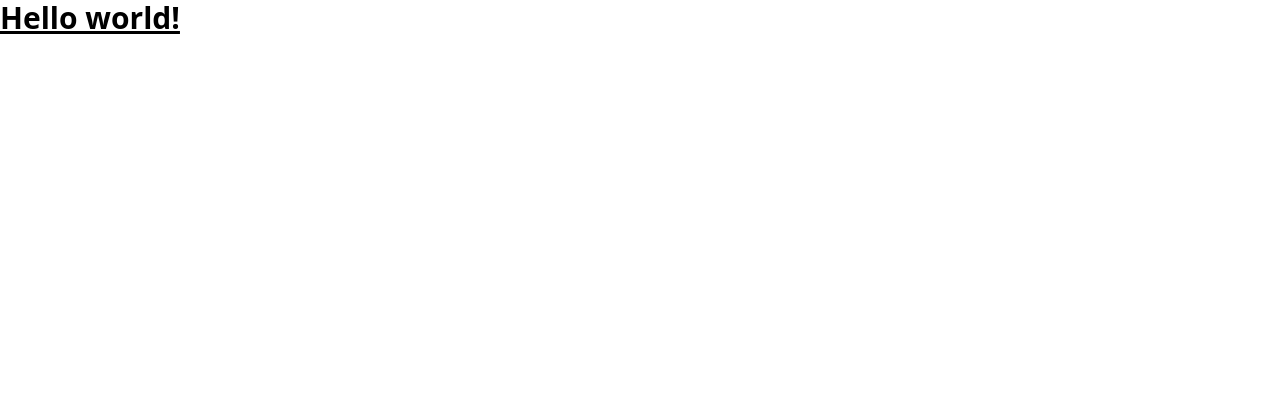
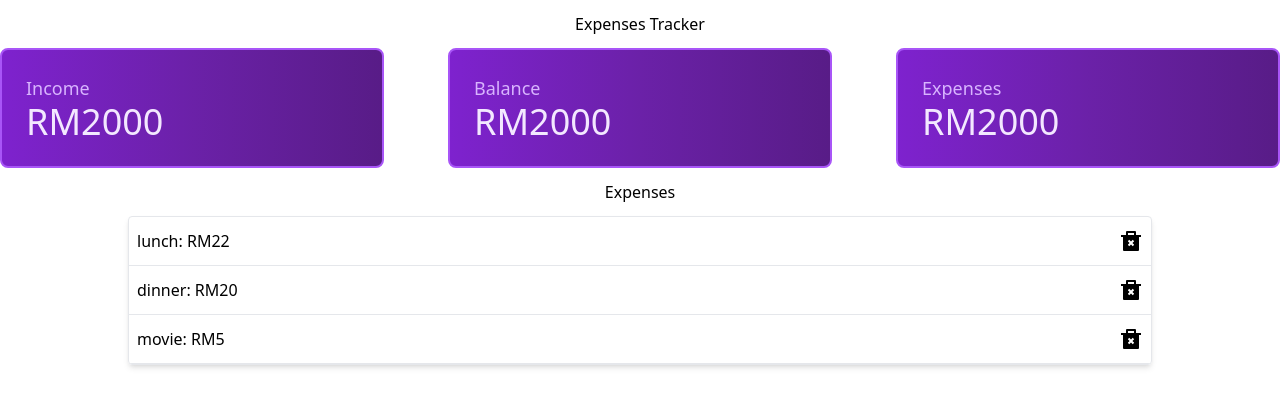
Before and after one commit to lefty93/exptrack, a React (Create React App) app: page / in a window 1280 px wide. Shown: the top 406 px of the page. Built offline with nearby package versions, Linux system fonts and the light colour scheme.

Commit message:
Add components

```diff
--- a/package.json
+++ b/package.json
@@ -8,6 +8,7 @@
     "@testing-library/user-event": "^13.5.0",
     "react": "^18.2.0",
     "react-dom": "^18.2.0",
+    "react-icons": "^4.7.1",
     "react-scripts": "5.0.1",
     "uuid": "^9.0.0",
     "web-vitals": "^2.1.4"
--- a/src/App.js
+++ b/src/App.js
@@ -1,5 +1,31 @@
+import Income from "./components/Income";
+import Balance from "./components/Balance";
+import TotalExpenses from "./components/TotalExpenses";
+import ExpenseList from "./components/ExpenseList";
+
 function App() {
-  return <h1 className='text-3xl font-bold underline'>Hello world!</h1>;
+  return (
+    <div className='container mx-auto'>
+      <h1 className='mt-3 flex justify-center'>Expenses Tracker</h1>
+      <div className='flex flex-row mt-3 justify-between'>
+        <div className='columns-sm'>
+          <Income />
+        </div>
+        <div className='columns-sm'>
+          <Balance />
+        </div>
+        <div className='columns-sm'>
+          <TotalExpenses />
+        </div>
+      </div>
+      <h3 className='mt-3 flex justify-center'>Expenses</h3>
+      <div className='flex flex-row mt-3 justify-center mx-auto'>
+        <div className='columns-5xl'>
+          <ExpenseList />
+        </div>
+      </div>
+    </div>
+  );
 }
 
 export default App;
--- /dev/null
+++ b/src/components/AddExpenseForm.js
@@ -0,0 +1,7 @@
+import React from "react";
+
+function AddExpenseForm() {
+  return <div>AddExpenseForm</div>;
+}
+
+export default AddExpenseForm;
--- /dev/null
+++ b/src/components/Balance.js
@@ -0,0 +1,14 @@
+import React from "react";
+
+function Balance() {
+  return (
+    <div class='bg-gradient-to-r from-purple-700 via-purple-800 to-purple-900 p-6 gap-8 rounded-lg border-2 border-purple-500'>
+      <div class='my-auto'>
+        <div class='text-lg text-purple-300'>Balance</div>
+        <div class='text-4xl text-purple-100'>RM2000</div>
+      </div>
+    </div>
+  );
+}
+
+export default Balance;
--- /dev/null
+++ b/src/components/ExpenseItem.js
@@ -0,0 +1,13 @@
+import React from "react";
+import { RiDeleteBin2Fill } from "react-icons/ri";
+
+function ExpenseItem(props) {
+  return (
+    <li className='px-2 py-3 border-b border-gray-200 flex justify-between'>
+      {props.name}: RM{props.cost}
+      <RiDeleteBin2Fill size='1.5em'></RiDeleteBin2Fill>
+    </li>
+  );
+}
+
+export default ExpenseItem;
--- /dev/null
+++ b/src/components/ExpenseList.js
@@ -0,0 +1,35 @@
+import React from "react";
+import ExpenseItem from "./ExpenseItem";
+
+function ExpenseList() {
+  const expenses = [
+    {
+      id: 11,
+      name: "lunch",
+      cost: 22,
+    },
+    {
+      id: 12,
+      name: "dinner",
+      cost: 20,
+    },
+    {
+      id: 13,
+      name: "movie",
+      cost: 5,
+    },
+  ];
+  return (
+    <ul className='border border-gray-200 rounded overflow-hidden shadow-md '>
+      {expenses.map(expenseArray => (
+        <ExpenseItem
+          id={expenseArray.id}
+          name={expenseArray.name}
+          cost={expenseArray.cost}
+        />
+      ))}
+    </ul>
+  );
+}
+
+export default ExpenseList;
--- /dev/null
+++ b/src/components/Income.js
@@ -0,0 +1,14 @@
+import React from "react";
+
+function Income() {
+  return (
+    <div class='bg-gradient-to-r from-purple-700 via-purple-800 to-purple-900 p-6 gap-8 rounded-lg border-2 border-purple-500'>
+      <div class='my-auto'>
+        <div class='text-lg text-purple-300'>Income</div>
+        <div class='text-4xl text-purple-100'>RM2000</div>
+      </div>
+    </div>
+  );
+}
+
+export default Income;
--- /dev/null
+++ b/src/components/TotalExpenses.js
@@ -0,0 +1,14 @@
+import React from "react";
+
+function TotalExpenses() {
+  return (
+    <div class='bg-gradient-to-r from-purple-700 via-purple-800 to-purple-900 p-6 gap-8 rounded-lg border-2 border-purple-500'>
+      <div class='my-auto'>
+        <div class='text-lg text-purple-300'>Expenses</div>
+        <div class='text-4xl text-purple-100'>RM2000</div>
+      </div>
+    </div>
+  );
+}
+
+export default TotalExpenses;
```
Also changed, not shown: 1 other file (tests, documents, lock files or other folders).
